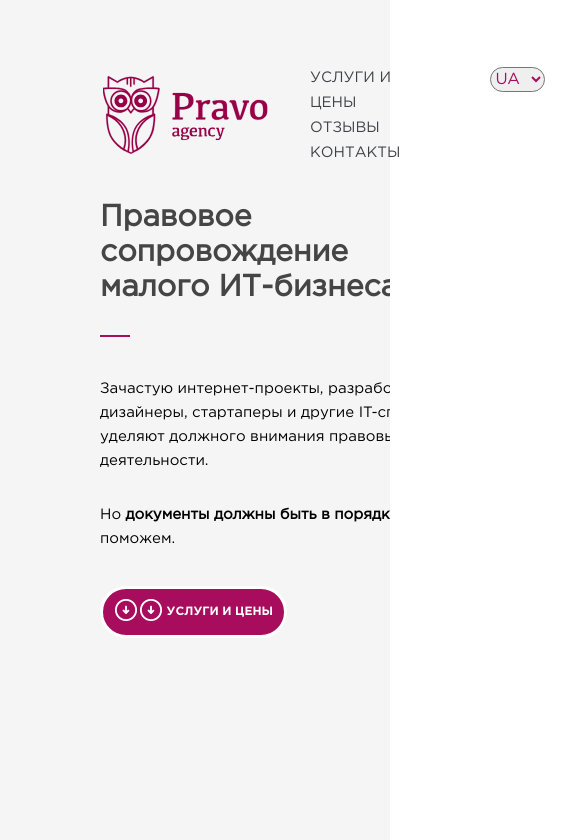
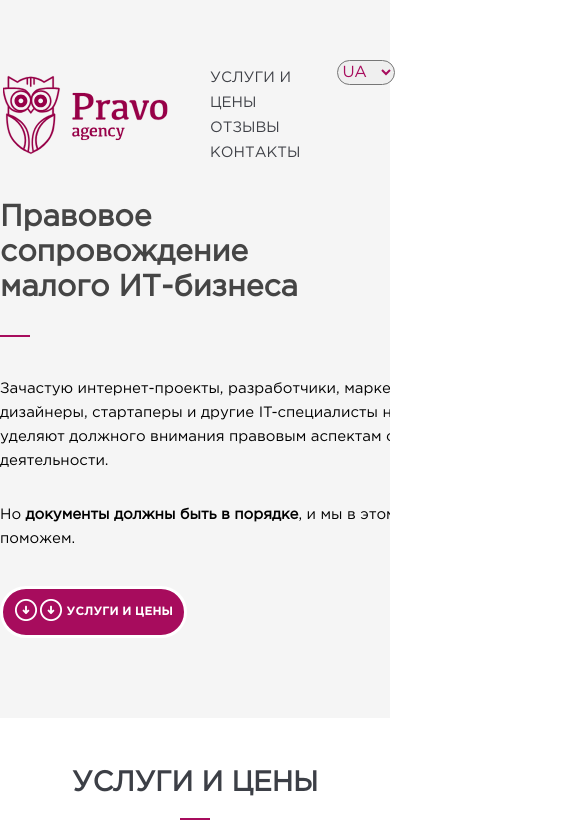
Before and after one commit to MateAcademy-FE-study/decolette_SAL, a website: page app/index.html in a window 390 px wide. Shown: the top 840 px of the page, 575 px wide, since content can reach past the window. Drawn offline with nearby package versions, Linux system fonts and the light colour scheme; files that its build step writes are made by us from their sources; files whose address does not match are found by name.

Commit message:
changes for background-position in welcome section, a little changes for structure & @media in welcome section

```diff
--- a/app/index.html
+++ b/app/index.html
@@ -20,9 +20,10 @@
     <div class="body__wrapper">
         <!-- Aleksey's block -->
         <section class="content">
-            <section class="grey">
+            <div class="content__container">
                 <header class="welcomeline">
                     <img class="logo" src="img/logo.svg" alt=logo>
+                    <div class="welcomeline__nav">
                         <ul class="list">
                             <li class="list__element">
                                 <a href="">услуги и цены</a>
@@ -34,12 +35,13 @@
                                 <a href="">контакты</a>
                             </li>
                         </ul>
-                    <select size="1" class="language">
+                        <select size="1" class="welcomeline__language">
                             <option>UA</option>
                             <option>HEB</option>
                             <option>DEU</option>
                             <option>ENG</option>
                         </select>
+                    </div>
                 </header>
 
                 <div class="welcome">
@@ -61,7 +63,7 @@
                         <div class="play"></div>
                     </a>
                 </div>
-            </section>
+           </div>
         </section>
         <section class=prices>
             <div class="container">
--- a/app/scss/_headerBlockStyles.scss
+++ b/app/scss/_headerBlockStyles.scss
@@ -1,28 +1,44 @@
 .content{
-
-	margin:auto;
-
+	background-color: #f5f5f5;
+    width: 100%;
+    &__container{
+    	width: 1240px;
+    	margin:0 auto;
+    	position: relative;
+    	padding-left: 120px;
+   		padding-right: 60px;
     }
-.grey{
-    background-color: #f5f5f5;
-    padding-left: 120px;
-}
-
-.list__element{
-	display: inline;
-  text-transform: uppercase;
 }
 
 .welcomeline{
 	display: flex;
 	flex-direction: row;
 	justify-content: space-between;
-	margin-left: 100px;
 	position: absolute;
 	margin-top: 50px;
+	width: 100%;
+	&__nav {
+		display: flex;
+		flex-flow: row nowrap;
+		width: 60%;
+	}
+	&__language{
+		outline: none;
+		border-radius: 15px;
+		width: 65px;
+		height: 25px;
+		margin-top: 10px;
+		margin-left: 100px;
+		color: rgb(167, 12, 93);
+		&:hover {
+			border: 3px solid rgb(167, 12, 93);
+		    color: rgb(167, 12, 93);
+		    transition: 0.3s;
+		}
+	}
+
 }
 .list{
-	margin-left: 400px;
 	font-family:GothamPro;
 	font-size: 15px;
 	color: rgb(63, 65, 71);
@@ -35,40 +51,30 @@
 }
 .list__element{
 	margin-right: 30px;
+	display: inline;
+  	text-transform: uppercase;
 }
+
 .list__element a:hover{
 	color: rgb(167, 12, 93);
 	transition: 0.3s;
 }
-.language{
-	outline: none;
-	border-radius: 15px;
-	width: 55px;
-	height: 25px;
-	margin-top: 10px;
-	margin-left: 60px;
-	color: rgb(167, 12, 93);
-}
-.language:hover{
-	border: 3px solid rgb(167, 12, 93);
-    color: rgb(167, 12, 93);
-    transition: 0.3s;
-}
+
 .welcome{
 	background-image: url("../img/dude.jpg");
 	width: 100%;
 	background-size: 1240px 670px;
 	background-repeat: no-repeat;
 	overflow: hidden;
-	background-position: 50% 100%;
-	height:100vh;
+	background-position: 100% 100%;
+	max-height:100vh;
+	margin:0 auto;
 
 }
 .vertical{
 	display: flex;
 	flex-direction: column;
 	width: 460px;
-	margin-left: 100px;
 }
 .title{
 	font-family:GothamPro;
@@ -125,10 +131,11 @@ color:#a70c5d;
 .play{
     background-image: url("../img/playplay.png");
 	position:absolute;
-  top:240px;
-  left:760px;
+	top:50%;
+	left:50%;
     width: 90px;
     height: 90px;
+    transform:translateX(-50%);
 }
 
 
@@ -139,26 +146,14 @@ color:#a70c5d;
 	height: 25px;
 	background-repeat: no-repeat;
 }
-@media only screen and (max-width: 1300px) {
-    .language{
-	display:flex-wrap;
-	margin-right: 30px;
-}
-    .list{
-	margin-left: 0px;
-}
-.play{
-	transform:translateY(-50px);
-	transform:translateX(-50px);
-}
-}
-@media only screen and (max-width: 1300px) {
+
+/*@media only screen and (max-width: 1300px) {
 .welcome{
 	 background-position: -50px;
 	 z-index: 0;
 
 }
-}
+}*/
 @media only screen and (max-width: 1000px) {
 	.welcome{
 		background-image: none;
@@ -185,8 +180,19 @@ color:#a70c5d;
 }
 
 @media only screen and (max-width: 788px) {
-.grey{
-    padding-left: 0px;
+	.content{
+		background-color: #f5f5f5;
+	    width: 100%;
+	    &__container{
+	    	width: inherit;
+	    	margin:0;
+	    	padding-left: 0;
+	   		padding-right: 0;
 	    }
-
 	}
+	.welcomeline{
+		&__language{
+			margin-left: 0;
+		}
+	}
+}
```
Also changed, not shown: dist/css/style.css, dist/css/style.min.css, dist/index.html. Lines whose indentation alone changed are shown as unchanged.
